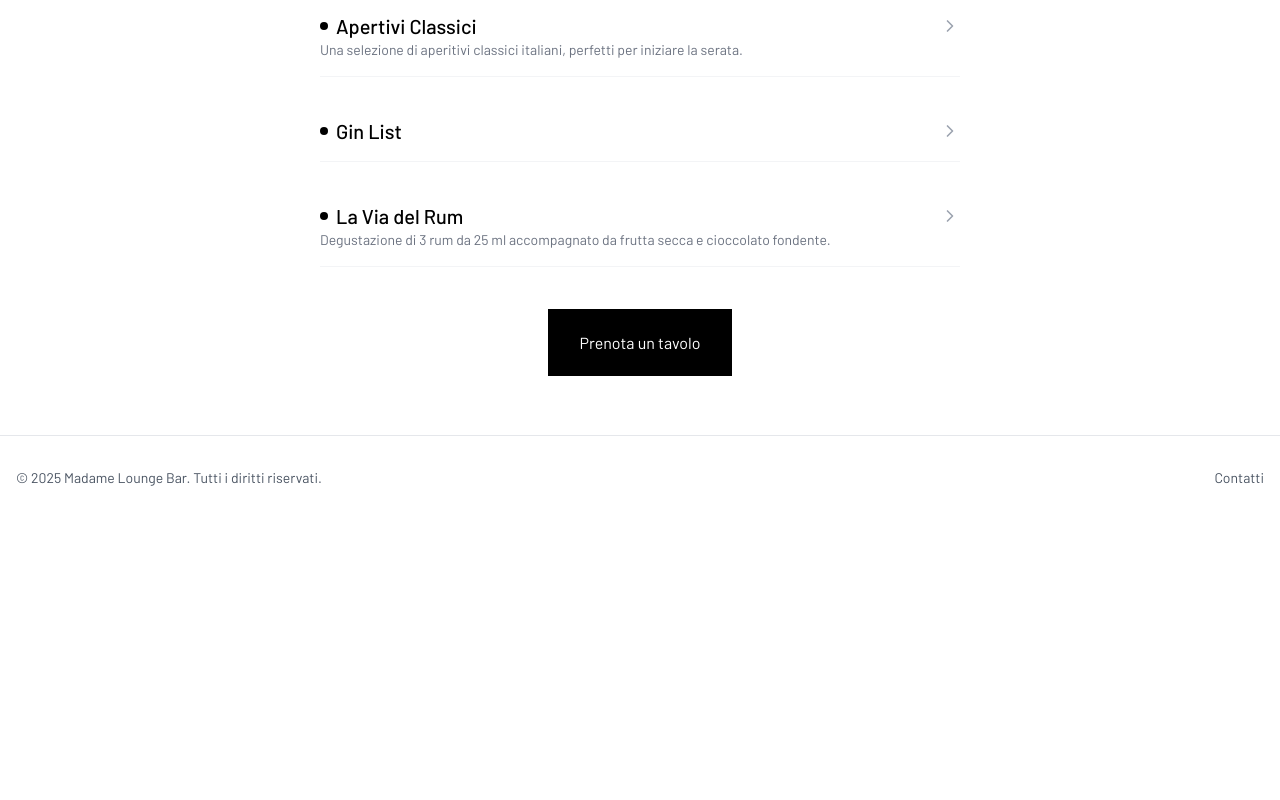
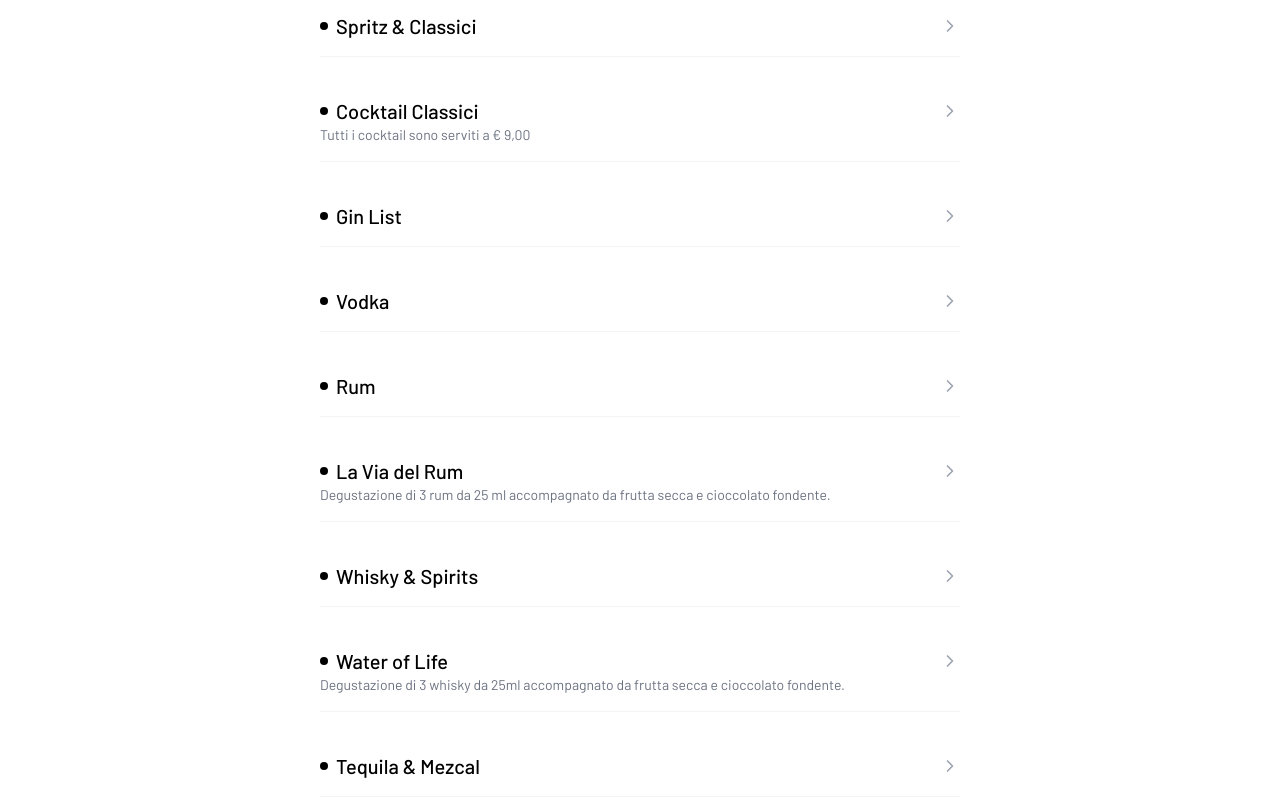
Before and after one commit to darioTecchia/madamev2, a Next.js app: page / in a window 1280 px wide. Shown: the part 1000-1800 px from the top of the page. Before the commit the page ends 1520 px from the top, so only its background shows below. Built offline with nearby package versions, Linux system fonts and the light colour scheme.

Commit message:
update menu

```diff
--- a/src/data/db.ts
+++ b/src/data/db.ts
@@ -10,226 +10,195 @@ const DB: IDB = {
       id: 'caffetteria',
       name: 'Caffetteria',
       type: MenuType.Simple,
+      description: 'Aperta fino alle 21:00 - Coffee Bar fino alle 21:00.',
       items: [
-        {
-          name: 'Caffè espresso',
-          price: 2,
-        },
-        {
-          name: 'Caffè americano',
-          price: 2.5,
-        },
-        {
-          name: 'Caffè shakerato',
-          price: 3.5,
-        },
-        {
-          name: 'Cappuccino',
-          price: 2.5,
-        },
-        {
-          name: 'Latte macchiato',
-          price: 3,
-        },
-        {
-          name: "Premuta d'arancia",
-          price: 4,
-        },
-        {
-          name: 'Premuta di limone',
-          price: 4,
-        },
-        {
-          name: 'Succhi di frutta',
-          price: 3,
-        },
-        {
-          name: 'Ginseng',
-          price: 2,
-          size: 'Tazza piccola',
-        },
-        {
-          name: 'Ginseng',
-          size: 'Tazza grande',
-          price: 4,
-        },
-        {
-          name: 'Orzo',
-          price: 2,
-          size: 'Tazza piccola',
-        },
-        {
-          name: 'Orzo',
-          price: 4,
-          size: 'Tazza grande',
-        },
-      ],
-    },
-    {
-      id: 'dolci-e-gelati',
-      name: 'Dolci e Gelati',
-      type: MenuType.Simple,
-      items: [
-        {
-          name: 'Babà al Rum',
-          price: 4,
-        },
-        {
-          name: 'Crepes alla Nutella',
-          price: 4,
-        },
-        {
-          name: 'Gelati Algida',
-          price: 3,
-        },
-        {
-          name: 'Tartufo Bianco',
-          price: 4,
-        },
-        {
-          name: 'Tartufo al Cioccolato',
-          price: 4,
-        },
-        {
-          name: 'Pancake',
-          price: 4,
-        },
+        { name: 'Caffè espresso', price: 2 },
+        { name: 'Caffè americano', price: 2.5 },
+        { name: 'Caffè shakerato', price: 3.5 },
+        { name: 'Cappuccino', price: 2.5 },
+        { name: 'Latte macchiato', price: 3 },
+        { name: "Spremuta d'arancia", price: 4 },
+        { name: 'Spremuta di limone', price: 4 },
+        { name: 'Succhi di frutta', price: 3 },
+        { name: 'Ginseng', size: 'Tazza piccola', price: 2 },
+        { name: 'Ginseng', size: 'Tazza grande', price: 4 },
+        { name: 'Orzo', size: 'Tazza piccola', price: 2 },
+        { name: 'Orzo', size: 'Tazza grande', price: 4 },
       ],
     },
     {
       id: 'birre',
       name: 'Birre',
       type: MenuType.Simple,
-      description:
-        'Una selezione di birre nazionali e internazionali, perfette per ogni occasione.',
       items: [
-        {
-          name: 'Menabrea',
-          price: 4,
-          description:
-            'Birra lager italiana dal gusto bilanciato e leggermente amaro.',
-        },
-        {
-          name: 'Ichnusa non filtrata',
-          size: '0,5 litri',
-          price: 5,
-          description:
-            'Birra sarda non filtrata, dal corpo pieno e gusto rotondo.',
-        },
-        {
-          name: 'Peroni alla spina',
-          size: '0,2 litri',
-          price: 3,
-          description:
-            'Birra chiara alla spina, fresca e leggera, servita in piccolo formato.',
-        },
-        {
-          name: 'Peroni alla spina',
-          size: '0,4 litri',
-          price: 6,
-          description:
-            'Birra chiara alla spina in formato grande, dal gusto morbido.',
-        },
-        {
-          name: 'Nastro Azzurro',
-          price: 3,
-          description: 'Birra premium italiana, secca e con finale amaro.',
-        },
-        {
-          name: 'Heineken',
-          price: 3.5,
-          description: 'Birra olandese dal gusto equilibrato e rinfrescante.',
-        },
-        {
-          name: "Beck's",
-          price: 3.5,
-          description:
-            'Birra tedesca chiara, dal carattere secco e aroma luppolato.',
-        },
-        {
-          name: 'Ceres',
-          price: 4,
-          description: 'Birra strong danese, dal gusto pieno e deciso.',
-        },
-        {
-          name: 'Corona',
-          price: 4,
-          description: 'Birra messicana leggera, ideale con una fetta di lime.',
-        },
-        {
-          name: 'Leffe bionda',
-          price: 5,
-          description:
-            "Birra belga d'abbazia, dolce e speziata, dal colore dorato.",
-        },
-        {
-          name: 'Leffe rossa',
-          price: 5,
-          description:
-            'Birra rossa d’abbazia, con note caramellate e tostature leggere.',
-        },
-        {
-          name: "Tennent's",
-          price: 4,
-          description: 'Birra scozzese strong lager, intensa e corposa.',
-        },
-        {
-          name: 'Weissbier',
-          price: 5,
-          description:
-            'Birra di frumento tedesca, dal gusto morbido e fruttato.',
-          size: '0,5 litri',
-        },
-        {
-          name: 'Ipa',
-          price: 6,
-          description:
-            'India Pale Ale, birra artigianale con forte luppolatura e note agrumate.',
-        },
+        { name: 'Ichnusa non filtrata', size: '0,5 l', price: 5 },
+        { name: 'Peroni alla spina', size: '0,2 l', price: 3 },
+        { name: 'Peroni alla spina', size: '0,4 l', price: 6 },
+        { name: 'Nastro Azzurro', price: 3 },
+        { name: 'Heineken', price: 3.5 },
+        { name: "Beck's", price: 3.5 },
+        { name: 'Ceres', price: 4 },
+        { name: 'Corona', price: 4 },
+        { name: 'Leffe bionda', price: 5 },
+        { name: 'Leffe rossa', price: 5 },
+        { name: "Tennent's", price: 4 },
+        { name: 'Weissbier', size: '0,5 l', price: 5 },
+        { name: 'Ipa', price: 6 },
       ],
     },
     {
-      id: 'aperitivi-classici',
-      name: 'Apertivi Classici',
+      id: 'aperitivi',
+      name: 'Aperitivi',
       type: MenuType.Simple,
-      description:
-        'Una selezione di aperitivi classici italiani, perfetti per iniziare la serata.',
+      items: [
+        { name: 'San Bitter', price: 4 },
+        { name: 'Crodino', price: 4 },
+        { name: 'Crodino Twist', price: 4 },
+        { name: 'Campari Soda', price: 4 },
+        { name: 'Cedrata Tassoni', price: 4 },
+        { name: 'Cocktail San Pellegrino', price: 4 },
+      ],
+    },
+    {
+      id: 'spritz-classici',
+      name: 'Spritz & Classici',
+      type: MenuType.Simple,
+      items: [
+        { name: 'Aperol Spritz', price: 8 },
+        { name: 'Campari Spritz', price: 8 },
+        { name: 'Limoncello Spritz', price: 8 },
+        { name: 'Americano', price: 8 },
+        { name: 'Negroni', price: 8 },
+        { name: 'Calice Prosecco DOC', price: 5 },
+        { name: 'Calice Dubl Brut (Feudi di San Gregorio)', price: 9 },
+      ],
+    },
+    {
+      id: 'cocktails-classici',
+      name: 'Cocktail Classici',
+      type: MenuType.Simple,
+      description: 'Tutti i cocktail sono serviti a € 9,00',
       items: [
         {
-          name: 'San Bitter',
-          price: 3,
+          name: 'Daiquiri',
+          price: 9,
           description:
-            'Aperitivo analcolico rosso, dal gusto amarognolo e rinfrescante.',
+            'Rum bianco Plantation 3 Stars, lime, sciroppo di zucchero',
         },
         {
-          name: 'Crodino',
-          price: 3.5,
-          description:
-            'Classico aperitivo analcolico dolce-amaro, ricco di erbe aromatiche.',
+          name: 'Margarita',
+          price: 9,
+          description: 'Tequila Blanco, Cointreau, lime',
         },
         {
-          name: 'Crodino Twist',
-          price: 4,
-          description:
-            'Variante fruttata del Crodino, con note di agrumi e spezie.',
+          name: 'Caipirinha',
+          price: 9,
+          description: 'Cachaça, lime, zucchero',
         },
         {
-          name: 'Campari Soda',
-          price: 3.5,
-          description:
-            'Iconico aperitivo alcolico, amaro e frizzante, pronto da servire.',
+          name: 'Mai Tai',
+          price: 9,
+          description: 'Mix di Rum, lime, Orange Curaçao, orzata',
         },
         {
-          name: 'Tassoni Cedrata',
-          price: 3,
-          description:
-            'Bevanda analcolica a base di cedro, fresca e piacevolmente agrumata.',
+          name: 'Gin Basil Smash',
+          price: 9,
+          description: 'Bulldog Gin, basilico, limone, zucchero',
         },
         {
-          name: 'Cocktail San Pellegrino',
-          price: 3,
+          name: 'South Side',
+          price: 9,
+          description: 'Bulldog Gin, menta, lime, zucchero',
+        },
+        {
+          name: 'Cosmopolitan',
+          price: 9,
+          description: 'Vodka al limone, Cointreau, succo di cranberry, lime',
+        },
+        {
+          name: 'Pornstar Martini',
+          price: 9,
           description:
-            'Analcolico frizzante dal gusto agrodolce, con note fruttate.',
+            'Vodka alla vaniglia, Passoã, lime, passion fruit, zucchero',
+        },
+        {
+          name: 'Espresso Martini',
+          price: 9,
+          description: 'Vodka alla vaniglia, Kahlúa, caffè espresso, zucchero',
+        },
+        {
+          name: 'Clover Club',
+          price: 9,
+          description: "Nordés Gin, limone, sciroppo di lamponi, albume d'uovo",
+        },
+        {
+          name: 'Whiskey Sour',
+          price: 9,
+          description:
+            "Bulleit Bourbon, limone, zucchero, angostura bitters, albume d'uovo",
+        },
+        {
+          name: 'Boulevardier',
+          price: 9,
+          description:
+            "Maker's Mark Bourbon, Campari, Vermouth Carpano Antica Formula",
+        },
+        {
+          name: 'Paloma',
+          price: 9,
+          description: 'Tequila Blanco, lime, soda al pompelmo rosa, sale',
+        },
+        {
+          name: 'Old Cuban',
+          price: 9,
+          description:
+            'Havana Club 7 Años, lime, zucchero muscovado, menta, angostura bitters, prosecco',
+        },
+        {
+          name: 'Naked & Famous',
+          price: 9,
+          description:
+            'Mezcal Nuestra Soledad, Aperol, lime, Chartreuse giallo',
+        },
+        {
+          name: 'Paper Plane',
+          price: 9,
+          description: 'Bulleit Bourbon, Aperol, limone, Amaro Nonino',
+        },
+        {
+          name: 'Manhattan',
+          price: 9,
+          description:
+            'Bulleit Rye Whiskey, Vermouth Cocchi Rosso, angostura bitters',
+        },
+        {
+          name: 'Old Fashioned',
+          price: 9,
+          description: "Maker's Mark, zucchero, angostura bitters",
+        },
+        {
+          name: 'Penicillin',
+          price: 9,
+          description:
+            'Johnnie Walker Black Label, limone, miele allo zenzero, Laphroaig 10',
+        },
+        {
+          name: 'Limoncello Fizz',
+          price: 9,
+          description:
+            'Bulldog Gin, limoncello, succo di limone, basilico, soda',
+        },
+        {
+          name: 'Mosquito',
+          price: 9,
+          description:
+            'Mezcal Nuestra Soledad, Campari, succo di limone, sciroppo allo zenzero',
+        },
+        {
+          name: 'Suffering Bastard',
+          price: 9,
+          description:
+            'Cognac, Tanqueray Gin, succo di lime, angostura bitters, ginger beer',
         },
       ],
     },
@@ -238,127 +207,90 @@ const DB: IDB = {
       name: 'Gin List',
       type: MenuType.Combined,
       items: [
-        {
-          name: 'Tanqueray',
-          description: 'London Dry classico con note di ginepro pronunciate',
-          notes: ['Ginepro', 'Coriandolo', 'Angelica'],
-          price: 5,
-          origin: 'gb',
-        },
-        {
-          name: 'Bombay Sapphire',
-          description: 'Delicato e aromatico con 10 botaniche',
-          notes: ['Ginepro', 'Limone', 'Mandorla'],
-          price: 5,
-          origin: 'gb',
-        },
-        {
-          name: 'Bulldog',
-          description: 'Moderno e morbido con note esotiche',
-          notes: ['Loto', 'Lavanda', 'Papavero'],
-          price: 5,
-          origin: 'gb',
-        },
-        {
-          name: 'Acque verdi',
-          description: 'Gin italiano con botaniche mediterranee',
-          notes: ['Rosmarino', 'Timo', 'Limone'],
-          price: 6,
-          origin: 'it',
-        },
-        {
-          name: 'Malfy Limone',
-          description: 'Gin italiano con limoni della costiera amalfitana',
-          notes: ['Limone', 'Ginepro', 'Agrumi'],
-          price: 6,
-          origin: 'it',
-        },
-        {
-          name: 'Malfy Pompelmo',
-          description: 'Fresco e agrumato con pompelmo rosa siciliano',
-          notes: ['Pompelmo', 'Ginepro', 'Rabarbaro'],
-          price: 6,
-          origin: 'it',
-        },
-        {
-          name: "Hendrick's",
-          description: 'Unico con infusione di cetriolo e petali di rosa',
-          notes: ['Cetriolo', 'Rosa', 'Ginepro'],
-          price: 6,
-          origin: 'gb',
-        },
-        {
-          name: 'Nordes',
-          description: 'Gin galiziano con uva albariño',
-          notes: ['Uva', 'Eucalipto', 'Alloro'],
-          price: 6,
-          origin: 'es',
-        },
-        {
-          name: 'Tanqueray 10',
-          description: 'Premium con agrumi freschi interi',
-          notes: ['Pompelmo', 'Arancia', 'Lime'],
-          price: 6,
-          origin: 'gb',
-        },
-        {
-          name: 'Citadelle',
-          description: 'Francese con 19 botaniche, delicato ed elegante',
-          notes: ['Violetta', 'Anice', 'Cannella'],
-          price: 6,
-          origin: 'fr',
-        },
-        {
-          name: 'Plymouth',
-          description: 'Stile Navy Strength, robusto e intenso',
-          notes: ['Ginepro', 'Cardamomo', 'Arancia'],
-          price: 6,
-          origin: 'gb',
-        },
-        {
-          name: 'Gin n° 3 London Dry',
-          description: 'Tre frutti, tre spezie, perfettamente bilanciato',
-          notes: ['Ginepro', 'Cardamomo', 'Pompelmo'],
-          price: 6,
-          origin: 'nl',
-        },
+        // € 6 Tier
+        { name: 'Tanqueray', price: 6, origin: 'gb' },
+        { name: 'Bombay Sapphire', price: 6, origin: 'gb' },
+        { name: 'Bulldog', price: 6, origin: 'gb' },
+        // € 7 Tier
+        { name: 'Sabatini', price: 7, origin: 'it' },
+        { name: "Hendrick's", price: 7, origin: 'gb' },
+        { name: 'Nordés', price: 7, origin: 'es' },
+        { name: 'Tanqueray 10', price: 7, origin: 'gb' },
+        { name: 'Aviation', price: 7, origin: 'us' },
+        { name: 'Plymouth', price: 7, origin: 'gb' },
+        { name: 'N°3 London Dry', price: 7, origin: 'nl' },
+        { name: 'Fifty Pounds', price: 7, origin: 'gb' },
+        // € 8 Tier
+        { name: 'Gunpowder Irish Gin', price: 8, origin: 'ie' },
+        { name: 'Gin Mare', price: 8, origin: 'es' },
+        { name: "Bobby's", price: 8, origin: 'nl' },
+        { name: 'Cotswolds', price: 8, origin: 'gb' },
+        { name: 'Etna', price: 8, origin: 'it' },
+        { name: 'Brockmans', price: 8, origin: 'gb' },
+        { name: 'Roku', price: 8, origin: 'jp' },
+        // € 9 Tier
+        { name: 'Elephant London Dry', price: 9, origin: 'de' },
+        { name: 'Plymouth Navy Strength', price: 9, origin: 'gb' },
+        { name: 'Monkey 47', price: 9, origin: 'de' },
       ],
       subMenus: [
         {
-          name: 'Gin & Tonic',
-          id: 'gin-tonic',
-          mainItemLabel: 'Scegli il tuo gin',
+          name: 'Aggiungi la tua tonica',
+          id: 'tonica',
+          mainItemLabel: 'Scegli il gin',
           additionalItems: [
-            {
-              name: 'Schweppes Tonica',
-              description: 'Classica, con bollicine fini',
-              size: '180 ml',
-              price: 2,
-            },
-            {
-              name: 'Fever-Tree Indian',
-              description: 'Con chinino naturale delle piantagioni',
-              size: '200 ml',
-              price: 3,
-            },
-            {
-              name: 'Fever-Tree Mediterranean',
-              description: 'Con note di timo e rosmarino',
-              size: '200 ml',
-              price: 3,
-            },
+            { name: 'Schweppes Tonica', price: 2, size: '180 ml' },
+            { name: 'Fever-Tree Indian', price: 3, size: '200 ml' },
+            { name: 'Fever-Tree Mediterranea', price: 3, size: '200 ml' },
           ],
           additionalItemLabel: 'Aggiungi la tonica',
           overPrice: 0,
         },
         {
-          name: 'Cocktail Martini',
-          id: 'cocktail-martini',
-          mainItemLabel: 'Scegli il item per il tuo Martini',
+          name: 'Martini Cocktail',
+          id: 'martini-cocktail',
+          mainItemLabel: 'Scegli il gin per il tuo Martini',
           description:
-            'Il classico dei classici, preparato con il gin di tua scelta e servito con olive o twist di limone',
+            'Servito con olive o twist di limone. Il prezzo del cocktail varia in base al gin scelto (sovrapprezzo fisso di € 3).',
           overPrice: 3,
         },
+      ],
+    },
+    {
+      id: 'vodka-spirits',
+      name: 'Vodka',
+      type: MenuType.Combined,
+      items: [
+        { name: 'Stolichnaya', price: 5 },
+        { name: 'Grey Goose', price: 6 },
+        { name: 'Belvedere', price: 6 },
+        { name: 'Altamura', price: 6 },
+        { name: "Tito's", price: 7 },
+      ],
+      subMenus: [
+        {
+          name: 'Vodka Martini',
+          id: 'vodka-martini',
+          mainItemLabel: 'Scegli la Vodka',
+          overPrice: 3,
+        },
+      ],
+    },
+    {
+      id: 'rum-list',
+      name: 'Rum',
+      type: MenuType.Simple,
+      items: [
+        { name: 'Clément XO Agricole', origin: 'mq', price: 10 },
+        { name: 'J. Bally 7', origin: 'mq', price: 9 },
+        { name: 'Zacapa', origin: 'gt', price: 8 },
+        { name: 'Hampden Estate 8', origin: 'jm', price: 8 },
+        { name: 'La Hechicera', origin: 'co', price: 7 },
+        { name: 'Brugal 1888', origin: 'do', price: 7 },
+        { name: 'Havana Club 7', origin: 'cu', price: 6 },
+        { name: 'Diplomatico', origin: 've', price: 6 },
+        { name: 'Don Papa Baroko', origin: 'ph', price: 6 },
+        { name: 'El Dorado 12', origin: 'gy', price: 6 },
       ],
     },
     {
@@ -369,35 +301,185 @@ const DB: IDB = {
       description:
         'Degustazione di 3 rum da 25 ml accompagnato da frutta secca e cioccolato fondente.',
       items: [
+        { name: 'Brugal 1888 Doblemente Añejo', origin: 'do' },
+        { name: 'J. Bally 7 Agricole', origin: 'mq' },
+        { name: 'Hampden Estate 8', origin: 'jm' },
+      ],
+    },
+    {
+      id: 'whisky-list',
+      name: 'Whisky & Spirits',
+      type: MenuType.Simple,
+      items: [
+        { name: 'McCallan 12', price: 15 },
+        { name: 'Lagavulin 16', price: 12 },
+        { name: 'Port Charlotte Islay Barley', price: 15 },
+        { name: 'McCallan Quest', price: 12 },
+        { name: 'Oban 14', price: 10 },
+        { name: 'Dalwhinnie 15 anni', price: 9 },
+        { name: 'Cragganomore 12', price: 8 },
+        { name: 'Talisker 10', price: 7 },
+        { name: 'Laphroaig', price: 7 },
+        { name: 'Johnny Walker Black Label', price: 5 },
+        { name: "Michter's US 1 (Bourbon)", price: 10 },
+        { name: "Maker's Mark (Bourbon)", price: 6 },
+        { name: 'Bulleit (Bourbon)', price: 6 },
+        { name: 'Woodford Reserve (Bourbon)', price: 6 },
+        { name: 'Woodford Reserve (Rye)', price: 8 },
+        { name: 'Bulleit (Rye)', price: 6 },
+        { name: 'Connemara (Irish)', price: 8 },
+        { name: 'Jameson (Irish)', price: 5 },
+        { name: 'Nikka From The Barrel (Japanese)', price: 9 },
+        { name: "Jack Daniel's (Tennessee)", price: 5 },
+      ],
+    },
+    {
+      id: 'water-of-life',
+      name: 'Water of Life',
+      type: MenuType.Tasting,
+      price: 18,
+      description:
+        'Degustazione di 3 whisky da 25ml accompagnato da frutta secca e cioccolato fondente.',
+      items: [
+        { name: 'Cragganomore Speyside 12 YO' },
+        { name: 'Woodford Reserve Rye Whisky' },
+        { name: 'Port Charlotte Islay Barley' },
+      ],
+    },
+    {
+      id: 'tequila-mezcal',
+      name: 'Tequila & Mezcal',
+      type: MenuType.Simple,
+      items: [
+        { name: 'Josè Cuervo Silver', price: 4 },
+        { name: 'Tequila 1800 Blanco', price: 6 },
+        { name: 'Mezcal Nuestra Soledad', price: 6 },
+        { name: 'Tequila 1800 Reposado', price: 7 },
+        { name: 'Tequila 1800 Anejo', price: 7 },
+        { name: 'Patron Silver', price: 7 },
+        { name: 'Patròn Reposado', price: 8 },
+        { name: 'Patròn Añejo', price: 9 },
+        { name: 'Casamigos Blanco', price: 9 },
+        { name: 'Casamigos Reposado', price: 9 },
+        { name: 'Casamigos Añejo', price: 10 },
+        { name: 'Mezcal Casamigos', price: 12 },
+        { name: 'Clase Azul Reposado', price: 35 },
+      ],
+    },
+    {
+      id: 'wine-list-glass',
+      name: 'Wine List (Al Calice)',
+      type: MenuType.Simple,
+      items: [
+        { name: 'Falanghina', price: 4 },
+        { name: 'Chardonnay', price: 5 },
+        { name: 'Gewurztraminer', price: 5 },
+        { name: 'Aglianico', price: 4 },
+        { name: 'Primitivo', price: 5 },
+        { name: 'Pinot Nero', price: 5 },
+        { name: 'Prosecco DOC', price: 5 },
+        { name: 'Metodo Classico Feudi di San Gregorio', price: 9 },
+      ],
+    },
+    {
+      id: 'dreamers-specialty',
+      name: 'Dreamers',
+      type: MenuType.Simple,
+      items: [
         {
-          name: 'Brugal 1888 Doblemente Añejado',
-          age: '6-8 anni',
-          origin: 'do',
-          description:
-            'Un rum premium invecchiato prima in botti di rovere americano e poi in botti ex-sherry. Questo doppio invecchiamento conferisce al distillato una complessità e una morbidezza straordinarie.',
-          notes: ['Cioccolato', 'Caffè', 'Frutta secca', 'Vaniglia', 'Legno'],
+          name: 'La Cama',
+          price: 12,
+          description: 'Tequila 1800 Blanco, lime, peperone arrostito',
         },
         {
-          name: 'J. Bally 7 Agricole',
-          age: '7 anni',
-          origin: 'mq',
+          name: 'Sweet Auburn',
+          price: 12,
           description:
-            'Un rhum agricole prodotto dal succo di canna da zucchero fresco anziché dalla melassa. Questo metodo di produzione, tipico della Martinica, conferisce al distillato un carattere erbaceo e terroso unico.',
-          notes: ['Canna da zucchero', 'Erbe', 'Spezie', 'Agrumi', 'Pepe'],
+            'Bulleit Rye Whiskey, noce pecan, ratafià alle ciliegie, Vermouth Antica Formula, chocolate bitter',
         },
         {
-          name: 'Hampden Estate 8',
-          age: '8 anni',
-          origin: 'jm',
+          name: 'Reflex',
+          price: 12,
           description:
-            'Un rum giamaicano prodotto con metodi tradizionali che risalgono al XVIII secolo. Famoso per il suo alto contenuto di esteri, offre un profilo aromatico intenso e complesso.',
-          notes: [
-            'Frutta tropicale',
-            'Banana',
-            'Ananas',
-            'Spezie',
-            'Funk giamaicano',
-          ],
+            'Vodka Altamura, liquore al pan brioche, albicocca, spuma al caffè',
+        },
+        {
+          name: 'Red Lipstick',
+          price: 12,
+          description: 'Cognac Hennessy, Chardonnay, fragole & panna, CO2',
+        },
+        {
+          name: 'Macondo',
+          price: 12,
+          description: 'Rum Hechicera, mango, shrub alla birra IPA, CO2',
+        },
+        {
+          name: 'Once Upon a Time',
+          price: 12,
+          description: 'Gin Bulldog, Calvados, Mastiha, limone, mela verde',
+        },
+      ],
+    },
+    {
+      id: 'madame-specials',
+      name: 'Madamè Specials',
+      type: MenuType.Simple,
+      items: [
+        {
+          name: 'Scalinatella',
+          price: 12,
+          description: 'Gin Bulldog, Biancosarti, cordiale agli agrumi, alloro',
+        },
+        {
+          name: 'Old Penny',
+          price: 12,
+          description:
+            "Maker's Mark Bourbon, grappa barricata, pera pennata, Fernet Branca",
+        },
+        {
+          name: "Bella 'Mbriana",
+          price: 12,
+          description:
+            'Vodka Altamura, amaro montenegro, lampone, latte alla cannella',
+        },
+        {
+          name: 'Machete',
+          price: 12,
+          description: 'Pisco, Mezcal, ananas, jalapeno, lime',
+        },
+      ],
+    },
+    {
+      id: 'analcolici-mocktails',
+      name: 'Analcolici',
+      type: MenuType.Simple,
+      items: [
+        {
+          name: "Vento d'Estate",
+          price: 8,
+          description: 'Ananas, passion fruit, lime, soda',
+        },
+        {
+          name: 'Purple Rain',
+          price: 8,
+          description: 'Lampone, lime, ginger beer',
+        },
+        {
+          name: 'Lemon Tree',
+          price: 8,
+          description: 'Fragola, limonata, granita di limone',
+        },
+        {
+          name: 'Bocca di Rosa',
+          price: 8,
+          description:
+            'Mirtillo rosso, cordiale al pompelmo rosa e basilico, tonica Fever Tree',
+        },
+        {
+          name: 'Kiss From A Rose',
+          price: 8,
+          description:
+            'Non Alcoholic Tanqueray Gin 0.0, limone, rosa, miele allo zenzero',
         },
       ],
     },
```
